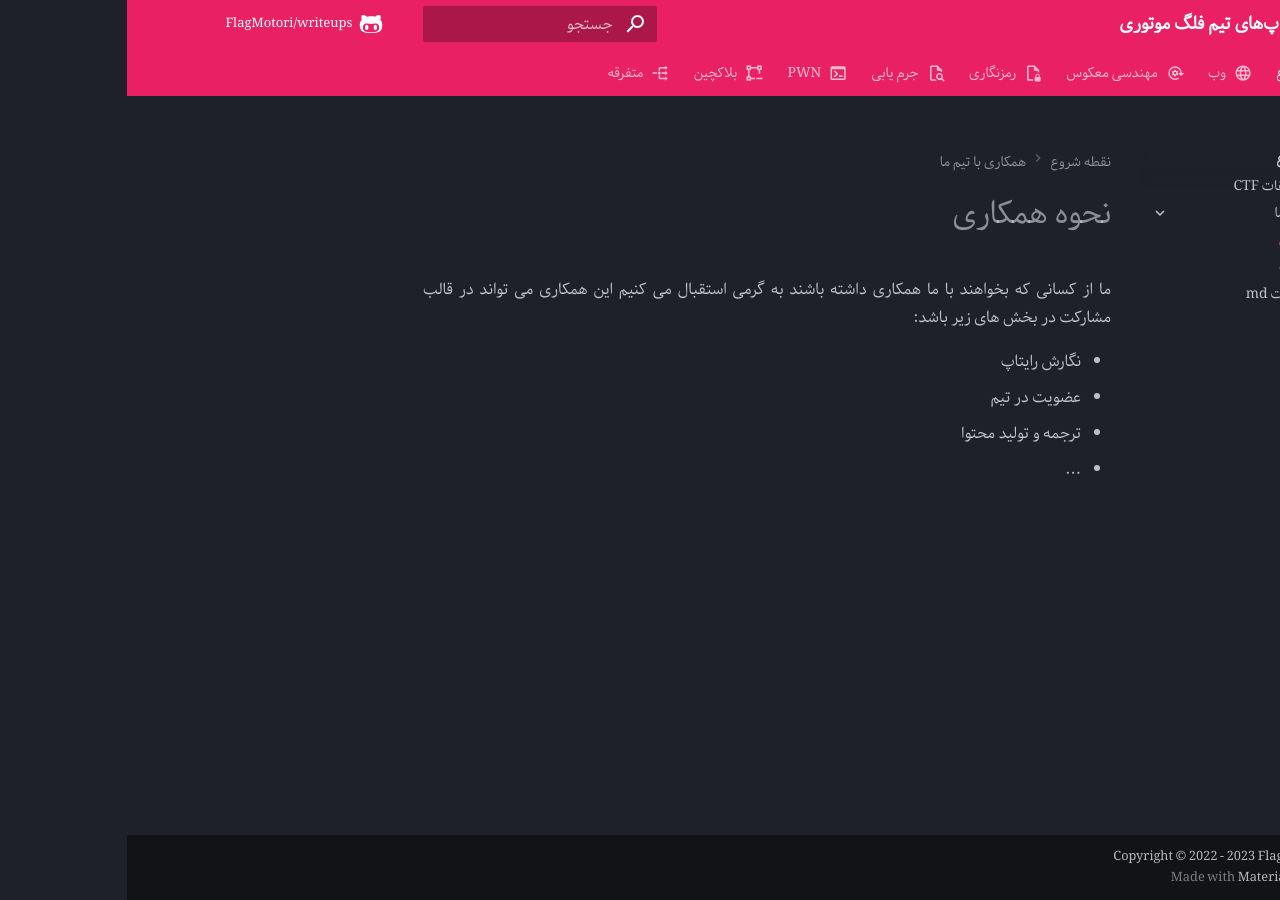
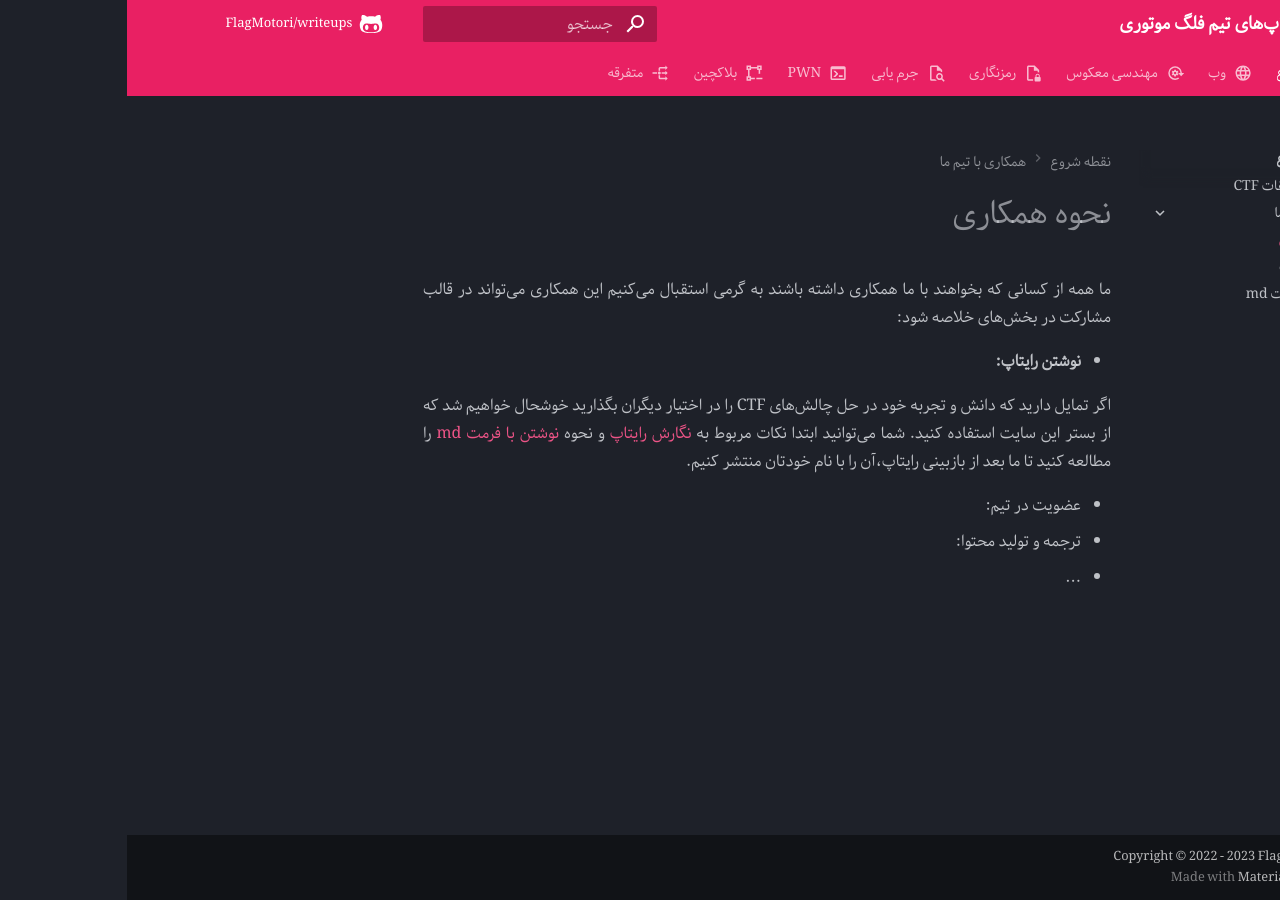
Before and after one commit to FlagMotori/writeups, an MkDocs documentation site: the page built from docs/introduction/contribution.md, in a window 1280 px wide. Built offline with MkDocs 1.6.1 and Material for MkDocs 9.7.7, drawn with Linux system fonts in a browser that asks for light colours; comment, search, counter and statistics services are not loaded.

Commit message:
Update contribution.md

```diff
--- a/docs/introduction/contribution.md
+++ b/docs/introduction/contribution.md
@@ -1,8 +1,11 @@
 #  نحوه همکاری
- ما از کسانی که بخواهند با ما همکاری داشته باشند به گرمی استقبال می کنیم
- این همکاری می تواند  در قالب مشارکت در بخش های زیر باشد:
+ ما همه از کسانی که بخواهند با ما همکاری داشته باشند به گرمی استقبال می‌کنیم
+ این همکاری می‌تواند  در قالب مشارکت در بخش‌های خلاصه شود:
 
- - نگارش رایتاپ
- - عضویت در تیم
- - ترجمه و تولید محتوا
+ - **نوشتن رایتاپ:**
+
+ اگر تمایل دارید که دانش و تجربه خود در حل چالش‌های CTF را در اختیار دیگران بگذارید  خوشحال خواهیم شد که از بستر این سایت استفاده کنید. شما می‌توانید ابتدا نکات مربوط به [نگارش رایتاپ](https://flagmotori.github.io/writeups/introduction/writing-method/) و نحوه [نوشتن با فرمت md](https://flagmotori.github.io/writeups/introduction/writing-method/) را مطالعه کنید تا ما بعد از بازبینی رایتاپ،آن را با نام خودتان منتشر کنیم.
+
+ - عضویت در تیم:
+ - ترجمه و تولید محتوا:
  - ...
```
